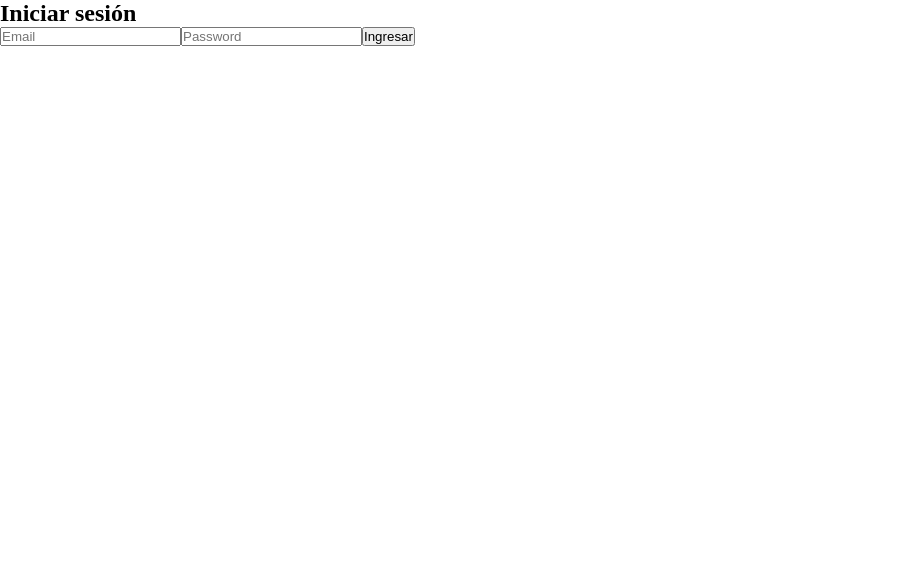
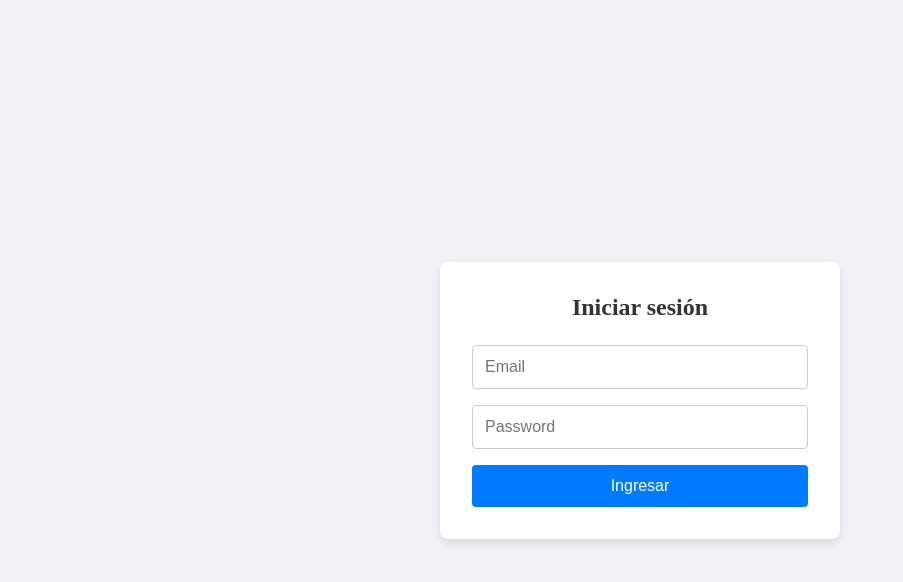
Before and after one commit to david-aravena-poblete/comidis, a Next.js app: page / in a window 1280 px wide. Shown: the top 582 px of the page, without its empty margins (0-903 px from the left). Built offline with nearby package versions, Linux system fonts and the light colour scheme; no server answers.

Commit message:
add: styles and loading to LoginForm

```diff
--- a/src/app/components/authGate/LoginForm.jsx
+++ b/src/app/components/authGate/LoginForm.jsx
@@ -2,34 +2,48 @@
 
 import { useState } from "react";
 import { signInWithEmailAndPassword } from "firebase/auth";
+import styles from "./LoginForm.module.css";
+import LoadingSpinner from "../loading";
 
 export default function LoginForm({auth}) {
   const [email, setEmail] = useState("");
   const [pass, setPass] = useState("");
+  const [isLoading, setIsLoading] = useState(false);
 
   const login = async (e) => {
     e.preventDefault();
+    setIsLoading(true);
     try {
       await signInWithEmailAndPassword(auth, email, pass);
     } catch (error) {
       console.log(error);
+      setIsLoading(false);
     }
   };
 
   return (
-    <form onSubmit={login}>
-      <h2>Iniciar sesión</h2>
+    <div className={styles.loginForm}>
+      {isLoading && <LoadingSpinner />}
+      <form onSubmit={login} className={styles.form}>
+        <h2 className={styles.title}>Iniciar sesión</h2>
         <input
           type="email"
           placeholder="Email"
           onChange={(e) => setEmail(e.target.value)}
+          className={styles.input}
+          disabled={isLoading}
         />
         <input
           type="password"
           placeholder="Password"
           onChange={(e) => setPass(e.target.value)}
+          className={styles.input}
+          disabled={isLoading}
         />
-      <button>Ingresar</button>
+        <button className={styles.button} disabled={isLoading}>
+          {isLoading ? 'Ingresando...' : 'Ingresar'}
+        </button>
       </form>
+    </div>
   );
 }
--- /dev/null
+++ b/src/app/components/authGate/LoginForm.module.css
@@ -0,0 +1,50 @@
+
+.loginForm {
+  display: flex;
+  flex-direction: column;
+  align-items: center;
+  justify-content: center;
+  height: 100vh;
+  background-color: #f0f2f5;
+}
+
+.form {
+  background: white;
+  padding: 2rem;
+  border-radius: 8px;
+  box-shadow: 0 4px 8px rgba(0,0,0,0.1);
+  display: flex;
+  flex-direction: column;
+  width: 100%;
+  max-width: 400px;
+}
+
+.title {
+  margin-bottom: 1.5rem;
+  font-size: 1.5rem;
+  color: #333;
+  text-align: center;
+}
+
+.input {
+  margin-bottom: 1rem;
+  padding: 0.75rem;
+  font-size: 1rem;
+  border: 1px solid #ccc;
+  border-radius: 4px;
+}
+
+.button {
+  padding: 0.75rem;
+  font-size: 1rem;
+  color: white;
+  background-color: #007bff;
+  border: none;
+  border-radius: 4px;
+  cursor: pointer;
+  transition: background-color 0.3s;
+}
+
+.button:hover {
+  background-color: #0056b3;
+}
```
Also changed, not shown: 1 other file (tests, documents, lock files or other folders). Lines whose indentation alone changed are shown as unchanged.
